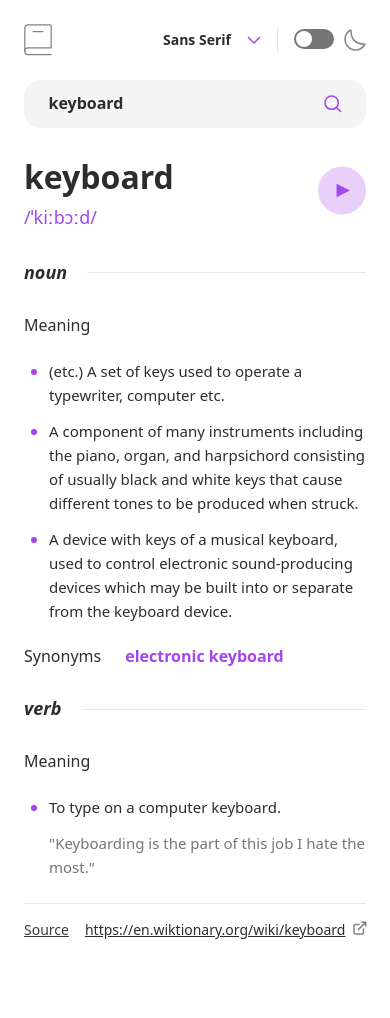
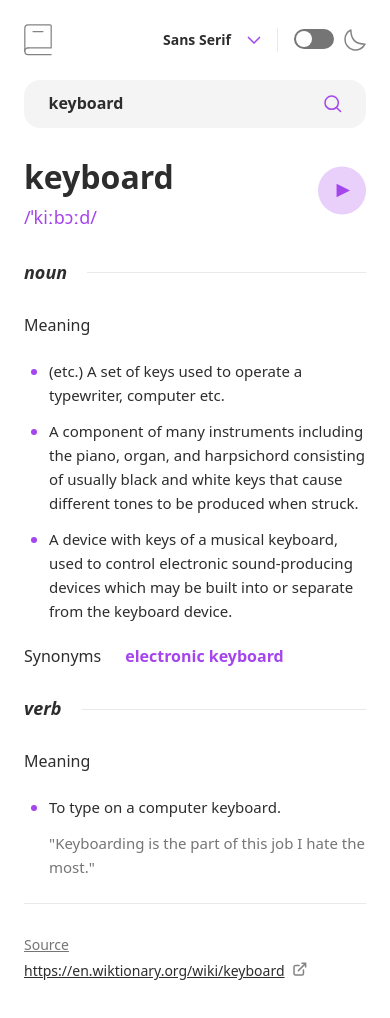
Before and after one commit to azanra/dictionary-web-app, a React (Vite) app: page / in a window 390 px wide. Shown: the top 1018 px of the page. Before the commit the page ends 974 px from the top, so only its background shows below. Built offline with nearby package versions, Linux system fonts and the light colour scheme.

Commit message:
feat: add responsive source

```diff
--- a/src/pages/components/Body.tsx
+++ b/src/pages/components/Body.tsx
@@ -3,29 +3,50 @@ import Phonetic from "./Phonetic";
 import IconNewWindow from "../../assets/images/icon-new-window.svg?react";
 
 import { useDictionary } from "../hooks/useDictionary";
-import { useTheme } from "../../shared/hooks/useTheme";
+import { useFont } from "../../shared/hooks/useFont";
 
 const Body = () => {
   const { data } = useDictionary();
-  const { isDark } = useTheme();
+  const { currentFont } = useFont();
 
   const { sourceUrls } = data;
+
+  const dynamicClass = {
+    ["Sans Serif"]: {
+      sourceContainer: "mb-[66px] md:mb-[105px] xxl:mb-[113px]",
+      source: "leading-[130%]",
+    },
+    ["Serif"]: {
+      sourceContainer: "mb-[62px] md:mb-[102px] xxl:mb-[110px]",
+      source: "leading-[120%]",
+    },
+    ["Mono"]: {
+      sourceContainer: "mb-[72px] md:mb-[114px] xxl:mb-[122px]",
+      source: "leading-[107%]",
+    },
+  };
 
   return (
     <div className="px-[24px] md:px-[40px]">
       <Phonetic />
       <Meaning />
-      <div className="mb-[10%]">
-        <hr className={`${isDark ? "text-[#3a3a3a]" : "text-[#e9e9e9]"}`} />
-        <div className="mt-[16px] flex gap-[16px] ">
-          <p className="text-[#3a3a3a] underline text-sm">Source</p>
+      <div
+        className={`${dynamicClass[currentFont].sourceContainer} flex flex-col gap-[32px] md:gap-[20px]`}
+      >
+        <hr className="text-(--neutral-200) dark:text-(--neutral-700)" />
+        <div className="flex flex-col gap-[8px] md:flex-row md:gap-[20px] ">
+          <p
+            className={`text-(--neutral-500) underline text-preset-7 ${dynamicClass[currentFont].source}`}
+          >
+            Source
+          </p>
           <div>
             {sourceUrls.map((url, index) => {
               return (
                 <div key={index} className="flex gap-[8px] items-baseline">
                   <a
                     href={url}
-                    className="underline text-sm"
+                    className={`underline text-preset-7 ${dynamicClass[currentFont].source}`}
                     target="_blank"
                     rel="noreferrer noopener"
                   >
```
